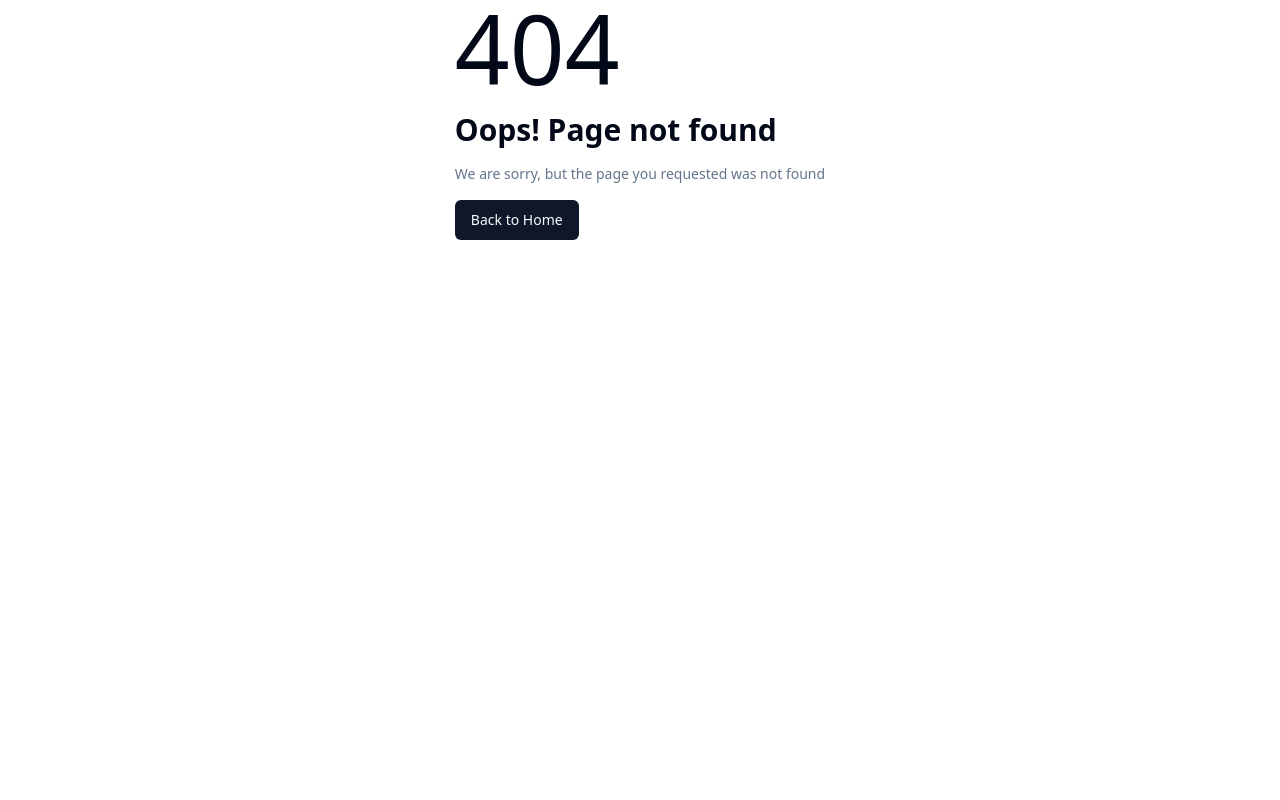
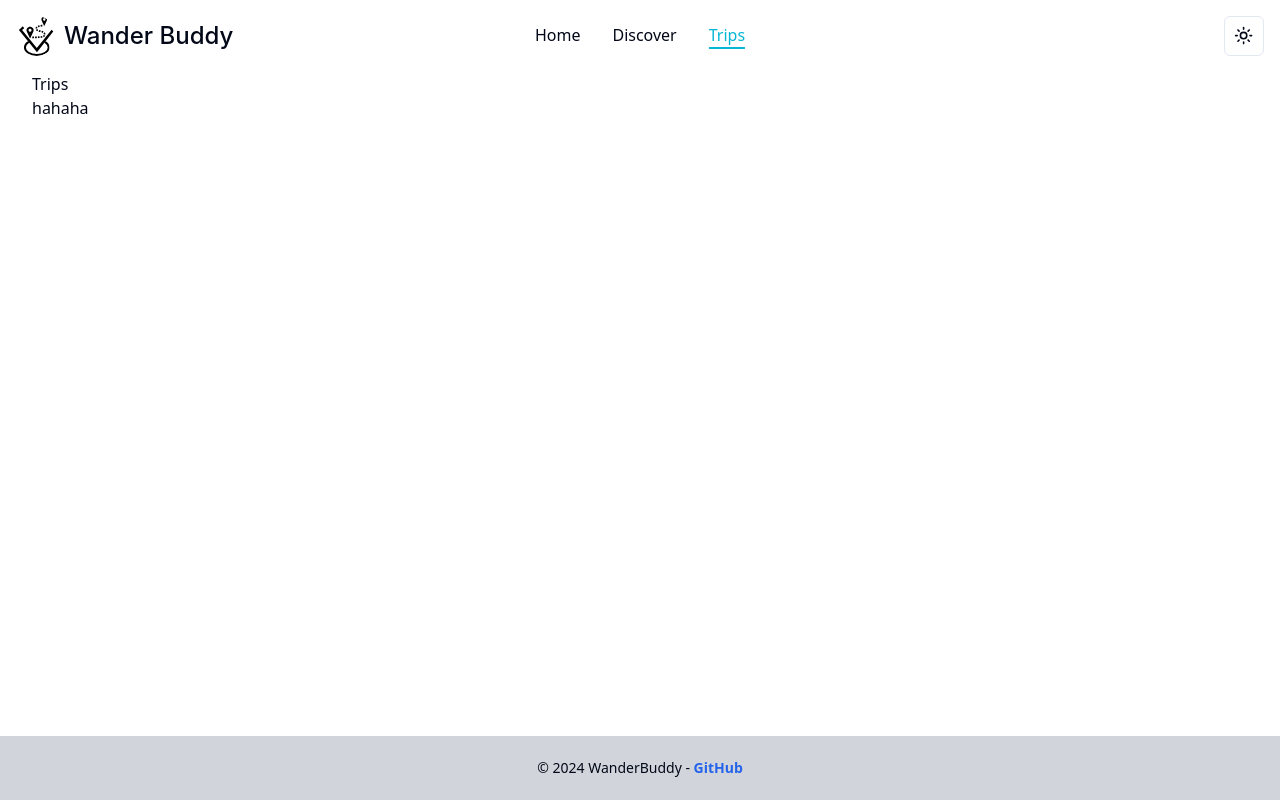
Before and after one commit to adelansari/wander-buddy, a React (Vite) app in the folder frontend/: page /trips in a window 1280 px wide. Before the commit this address had no page. Built offline with nearby package versions, Linux system fonts and the light colour scheme.

Commit message:
Add trips page router

```diff
--- a/frontend/src/Router.tsx
+++ b/frontend/src/Router.tsx
@@ -4,6 +4,7 @@ import NoMatch from './components/pages/NoMatch';
 import Discover from './components/pages/Discover';
 import CityDetails from './components/custom/discover/CityDetails';
 import { AppLayout } from './components/layouts/AppLayout';
+import Trips from './components/pages/Trips';
 
 export const router = createBrowserRouter([
   {
@@ -22,6 +23,10 @@ export const router = createBrowserRouter([
         path: 'discover/details/:cityName',
         element: <CityDetails />,
       },
+      {
+        path: 'trips',
+        element: <Trips />,
+      },
     ],
   },
   {
--- /dev/null
+++ b/frontend/src/components/pages/Trips.tsx
@@ -0,0 +1,10 @@
+const Trips = () => {
+    return (
+      <>
+        <div>Trips</div>
+        <div>hahaha</div>
+      </>
+    );
+  };
+
+  export default Trips;
```
